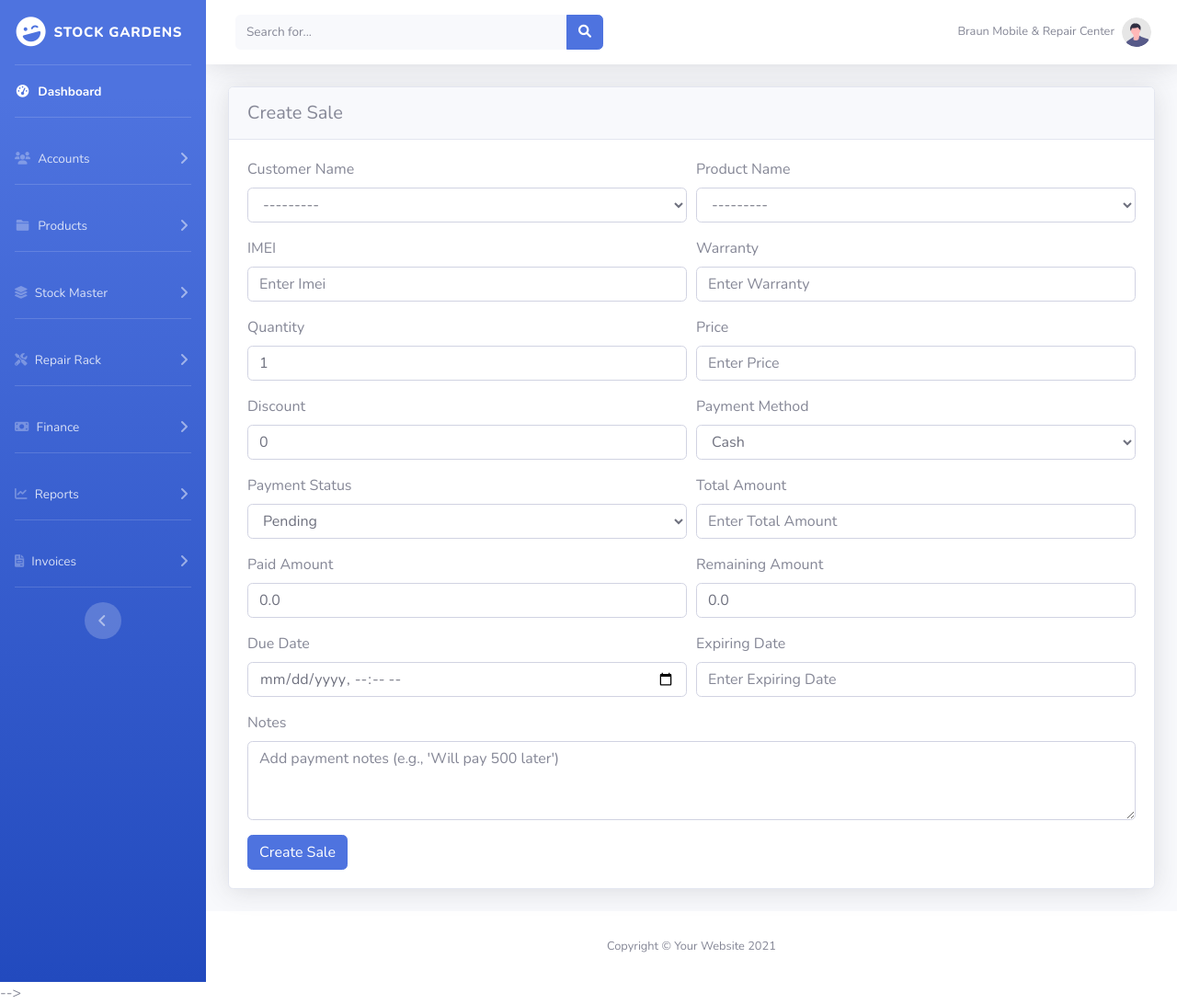
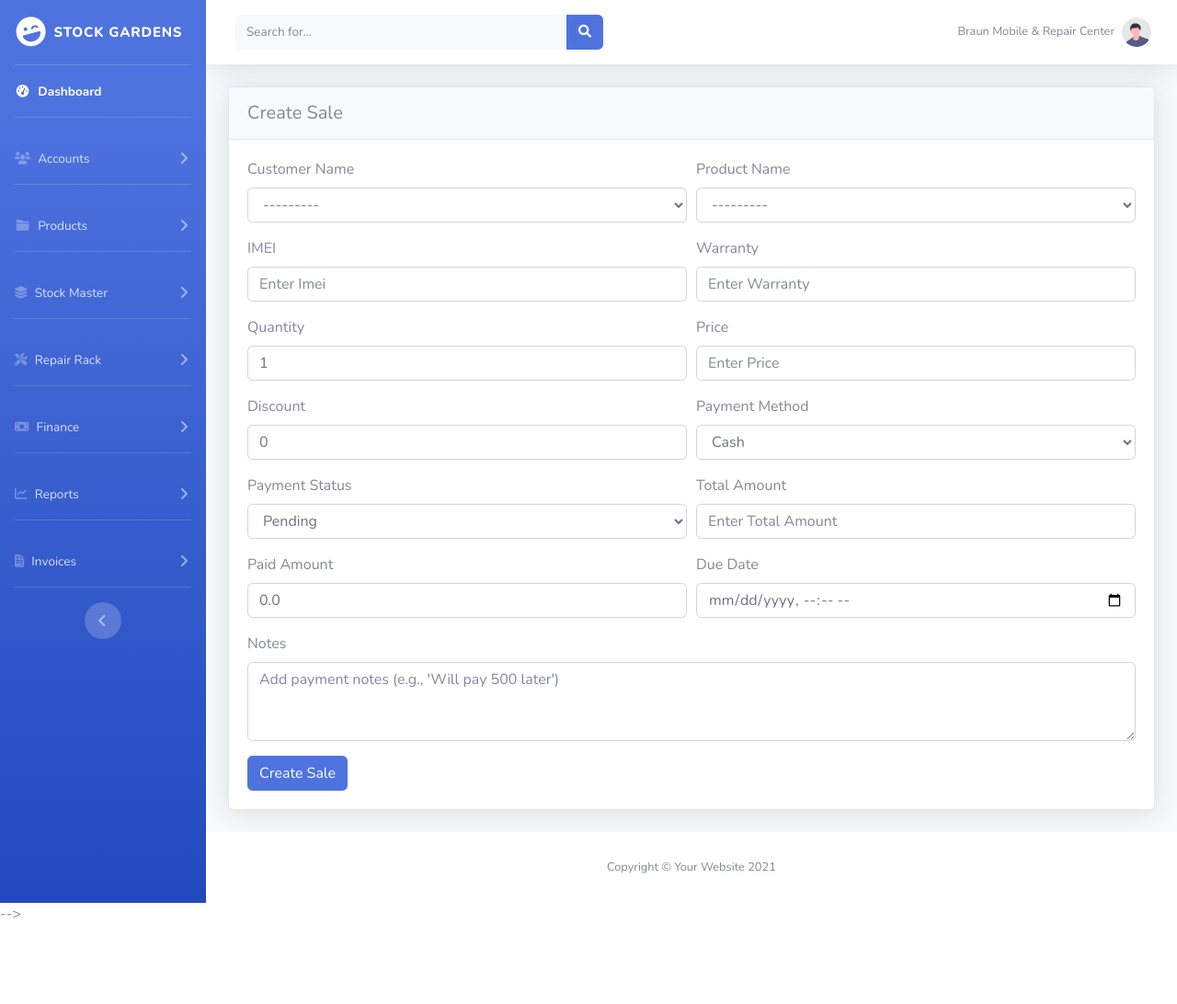
Before and after one commit to shyam-su/StockGarden, a Django app: page /sales/create/ in a window 1280 px wide. Shown: the whole page at 92% size. After the commit the page ends 999 px from the top, so only its background shows below. Run offline with Django 5.2, Linux system fonts and the light colour scheme; a user stored in the database is signed in; tables that the repository leaves empty hold one stand-in row (values such as "Sample post"); some libraries are stand-ins or nearby versions.

Commit message:
work on salse

```diff
--- a/StockGarden/admin.py
+++ b/StockGarden/admin.py
@@ -40,7 +40,7 @@
 
 @admin.register(Sales)
 class SalesAdmin(ImportExportModelAdmin, admin.ModelAdmin):
-    list_display=('user','product','quantity','price','discount','warranty','payment_method','total_amount','paid_amount','remaining_amount','due_date','notes','expiring_date','updated_at','created_at',)
+    list_display=('user','product','quantity','price','discount','warranty','payment_method','total_amount','paid_amount','remaining_amount','due_date','notes','updated_at','created_at',)
     search_fields = ('user',)
 
 @admin.register(Repair)
--- a/StockGarden/forms.py
+++ b/StockGarden/forms.py
@@ -1,5 +1,9 @@
 from django import forms
 from .models import *
+from django.core.exceptions import ValidationError
+from django.utils import timezone
+
+
 
 
 class BrandForm(forms.ModelForm):
@@ -281,10 +285,8 @@
             'payment_status',
             'total_amount',
             'paid_amount',
-            'remaining_amount',
             'due_date',
             'notes',
-            "expiring_date",
         ]
         widgets = {
             "user": forms.Select(
@@ -313,6 +315,7 @@
                     "class": "form-control",
                     "placeholder": "Enter Warranty",
                     "id": "warranty",
+                     "min": "0",
                 }
             ),
             "quantity": forms.NumberInput(
@@ -320,6 +323,7 @@
                     "class": "form-control",
                     "placeholder": "Enter Quantity",
                     "id": "quantity",
+                    "min": "1",
                 }
             ),
             "price": forms.NumberInput(
@@ -329,7 +333,7 @@
                     "id": "price",
                 }
             ),
-            "discount": forms.TextInput(
+            "discount": forms.NumberInput(
                 attrs={
                     "class": "form-control",
                     "placeholder": "Enter Discount",
@@ -366,14 +370,6 @@
                     "step": "0.01",
                 }
             ),
-            "remaining_amount": forms.NumberInput(
-                attrs={
-                    "class": "form-control",
-                    "placeholder": "Enter Remaining Amount",
-                    "id": "remaining_amount",
-                    "step": "0.01",
-                }
-            ),
             "due_date": forms.DateTimeInput(
                 attrs={
                     "class": "form-control",
@@ -390,13 +386,6 @@
                     "rows": 3,
                 }
             ),
-            "expiring_date": forms.DateInput(
-                attrs={
-                    "class": "form-control",
-                    "placeholder": "Enter Expiring Date",
-                    "id": "expiring_date",
-                }
-            ),
         }
         labels = {
             "name": "Customer Name",
@@ -410,11 +399,45 @@
             "payment_status": "Payment Status",
             "total_amount": "Total Amount",
             "paid_amount": "Paid Amount",
-            "remaining_amount": "Remaining Amount",
             "due_date": "Due Date",
             "notes": "Notes",
-            "expiring_date": "Expiring Date",
         }
+    # Custom validation for IMEI (must be a 15-digit number)
+    def clean_Imei(self):
+        imei = self.cleaned_data.get("Imei")
+        if imei and (len(str(imei)) != 15 or not str(imei).isdigit()):
+            raise ValidationError("IMEI must be a 15-digit numeric value.")
+        return imei
+
+    # Custom validation for quantity (should be at least 1)
+    def clean_quantity(self):
+        quantity = self.cleaned_data.get("quantity")
+        if quantity and quantity < 1:
+            raise ValidationError("Quantity must be at least 1.")
+        return quantity
+
+    # Custom validation for price (must be positive)
+    def clean_price(self):
+        price = self.cleaned_data.get("price")
+        if price and price <= 0:
+            raise ValidationError("Price must be greater than zero.")
+        return price
+
+    # Ensure paid amount is not greater than total amount
+    def clean_paid_amount(self):
+        paid_amount = self.cleaned_data.get("paid_amount")
+        total_amount = self.cleaned_data.get("total_amount")
+        if paid_amount and total_amount and paid_amount > total_amount:
+            raise ValidationError("Paid amount cannot be greater than total amount.")
+        return paid_amount
+
+    # Validate due date (must be in the future)
+    def clean_due_date(self):
+        due_date = self.cleaned_data.get("due_date")
+        if due_date and due_date < timezone.now():
+            raise ValidationError("Due date cannot be in the past.")
+        return due_date
+
 
 class RepairForm(forms.ModelForm):
     class Meta:
--- a/StockGarden/models.py
+++ b/StockGarden/models.py
@@ -163,12 +163,11 @@
     remaining_amount = models.DecimalField(max_digits=10, decimal_places=2, default=0.00)
     due_date = models.DateTimeField(null=True, blank=True)
     notes = models.TextField(null=True, blank=True)
-    expiring_date = models.DateTimeField(null=True, blank=True)
     created_at=models.DateTimeField(auto_now_add=True,verbose_name="Sale Date")
     updated_at=models.DateTimeField(auto_now=True)
 
     def save(self, *args, **kwargs):
-        self.price = self.product.price
+        self.price = self.price if self.price is not None else self.product.price
         self.warranty = self.product.warranty
         self.total_amount = Decimal(self.quantity) * Decimal(self.price)
         self.paid_amount = Decimal(self.paid_amount)
--- a/StockGarden/templates/sales_create.html
+++ b/StockGarden/templates/sales_create.html
@@ -66,34 +99,34 @@
                             <div class="form-group col-md-6">
                                 <label for="{{ form.payment_status.id_for_label }}">Payment Status</label>
                                 {{ form.payment_status }}
+                                {% for error in form.payment_status.errors %}
+                                    <div class="text-danger"><small>{{ error }}</small></div>
+                                {% endfor %}
                             </div>
                             <div class="form-group col-md-6">
                                 <label for="{{ form.total_amount.id_for_label }}">Total Amount</label>
                                 {{ form.total_amount }}
+                                {% for error in form.total_amount.errors %}
+                                    <div class="text-danger"><small>{{ error }}</small></div>
+                                {% endfor %}
                             </div>
                         </div>
 
-                        <!-- Paid Amount and Remaining Amount -->
+                        <!-- Paid Amount and Due Date -->
                         <div class="form-row">
                             <div class="form-group col-md-6">
                                 <label for="{{ form.paid_amount.id_for_label }}">Paid Amount</label>
                                 {{ form.paid_amount }}
+                                {% for error in form.paid_amount.errors %}
+                                    <div class="text-danger"><small>{{ error }}</small></div>
+                                {% endfor %}
                             </div>
-                            <div class="form-group col-md-6">
-                                <label for="{{ form.remaining_amount.id_for_label }}">Remaining Amount</label>
-                                {{ form.remaining_amount }}
-                            </div>
-                        </div>
-
-                        <!-- Due Date and Expiring Date -->
-                        <div class="form-row">
                             <div class="form-group col-md-6">
                                 <label for="{{ form.due_date.id_for_label }}">Due Date</label>
                                 {{ form.due_date }}
-                            </div>
-                            <div class="form-group col-md-6">
-                                <label for="{{ form.expiring_date.id_for_label }}">Expiring Date</label>
-                                {{ form.expiring_date }}
+                                {% for error in form.due_date.errors %}
+                                    <div class="text-danger"><small>{{ error }}</small></div>
+                                {% endfor %}
                             </div>
                         </div>
 
--- /dev/null
+++ b/passenger_wsgi.py
@@ -0,0 +1 @@
+from project.wsgi import application
```
Also changed, not shown: other parts of StockGarden/templates/sales_create.html (+36 -0 lines), StockGarden/templates/sales_update.html (+0 -22 lines).
